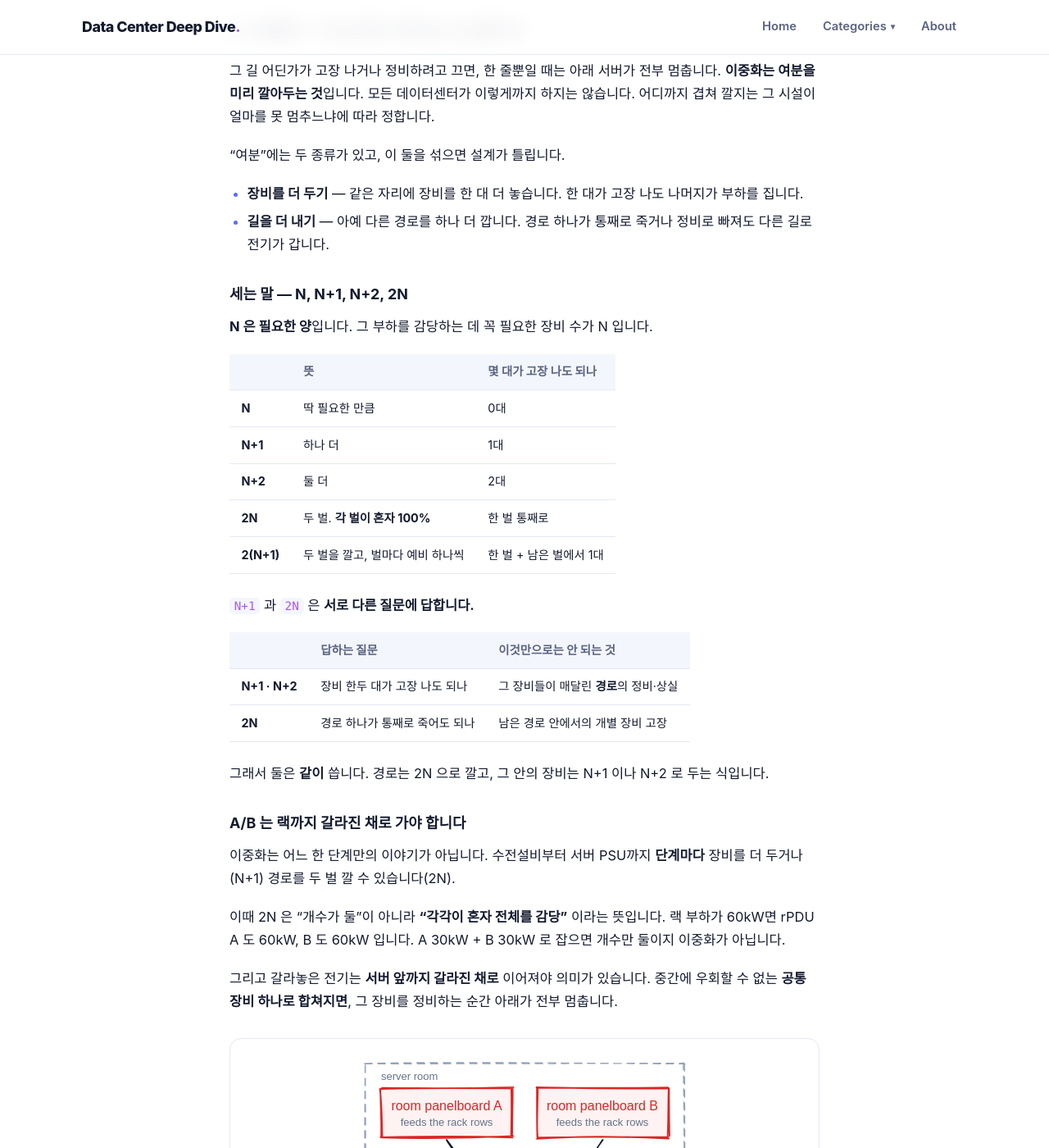
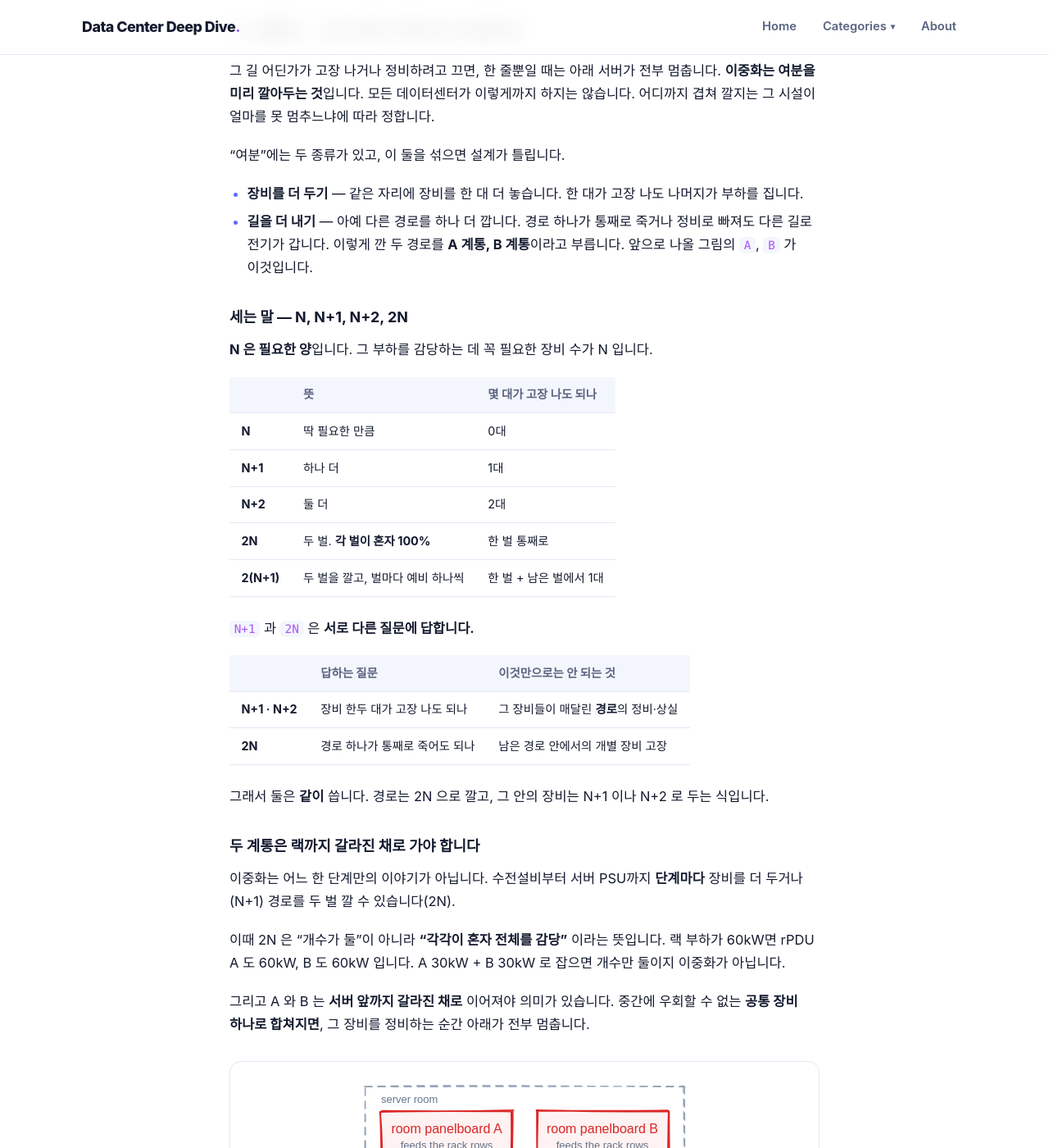
Before and after one commit to ssyrc/ssyrc.github.io, a Jekyll site: the page built from _posts/ko/2026-10-01-datacenter-power-supply.md, in a window 1280 px wide and 1400 px high, scrolled down 5594 px. Shown: the whole window at 82% size. Built offline with Jekyll 4.4.1, drawn with Linux system fonts in a browser that asks for light colours; some web fonts are replaced.

Commit message:
Name the A and B feeds before using them
"A/B" first appeared as a subsection heading in section 5 with nothing in
that section defining it — the only earlier mention was a note back in
section 1, which a reader can skip. The diagram under the heading labels
every box A or B, so the term has to land before it.

The second kind of spare now names them where it introduces the idea of a
second path, and points at the letters in the diagrams. The heading reads
"두 계통" instead of leading with the abbreviation.

Co-Authored-By: Claude Opus 5 <noreply@anthropic.com>
Claude-Session: https://claude.ai/code/session_01At6mD3wUXNXJZn78ZeJBtt

```diff
--- a/_posts/ko/2026-10-01-datacenter-power-supply.md
+++ b/_posts/ko/2026-10-01-datacenter-power-supply.md
@@ -133,7 +133,8 @@ CPU, GPU가 쓰는 건 DC거든요. 서버 뒤판에서 전원 코드가 꽂히
 - **장비를 더 두기** — 같은 자리에 장비를 한 대 더 놓습니다. 한 대가 고장 나도
   나머지가 부하를 집니다.
 - **길을 더 내기** — 아예 다른 경로를 하나 더 깝니다. 경로 하나가 통째로 죽거나
-  정비로 빠져도 다른 길로 전기가 갑니다.
+  정비로 빠져도 다른 길로 전기가 갑니다. 이렇게 깐 두 경로를 **A 계통, B 계통**이라고
+  부릅니다. 앞으로 나올 그림의 `A`, `B` 가 이것입니다.
 
 ### 세는 말 — N, N+1, N+2, 2N
 
@@ -156,7 +157,7 @@ CPU, GPU가 쓰는 건 DC거든요. 서버 뒤판에서 전원 코드가 꽂히
 
 그래서 둘은 **같이** 씁니다. 경로는 2N 으로 깔고, 그 안의 장비는 N+1 이나 N+2 로 두는 식입니다.
 
-### A/B 는 랙까지 갈라진 채로 가야 합니다
+### 두 계통은 랙까지 갈라진 채로 가야 합니다
 
 이중화는 어느 한 단계만의 이야기가 아닙니다. 수전설비부터 서버 PSU까지 **단계마다**
 장비를 더 두거나(N+1) 경로를 두 벌 깔 수 있습니다(2N).
@@ -165,7 +166,7 @@ CPU, GPU가 쓰는 건 DC거든요. 서버 뒤판에서 전원 코드가 꽂히
 60kW면 rPDU A 도 60kW, B 도 60kW 입니다. A 30kW + B 30kW 로 잡으면 개수만 둘이지
 이중화가 아닙니다.
 
-그리고 갈라놓은 전기는 **서버 앞까지 갈라진 채로** 이어져야 의미가 있습니다. 중간에
+그리고 A 와 B 는 **서버 앞까지 갈라진 채로** 이어져야 의미가 있습니다. 중간에
 우회할 수 없는 **공통 장비 하나로 합쳐지면**, 그 장비를 정비하는 순간 아래가 전부
 멈춥니다.
 
```
